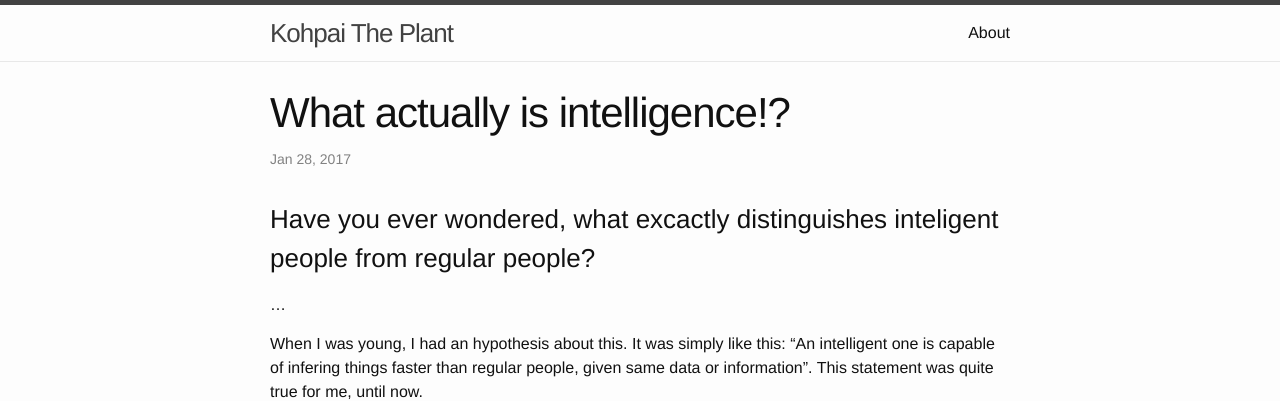
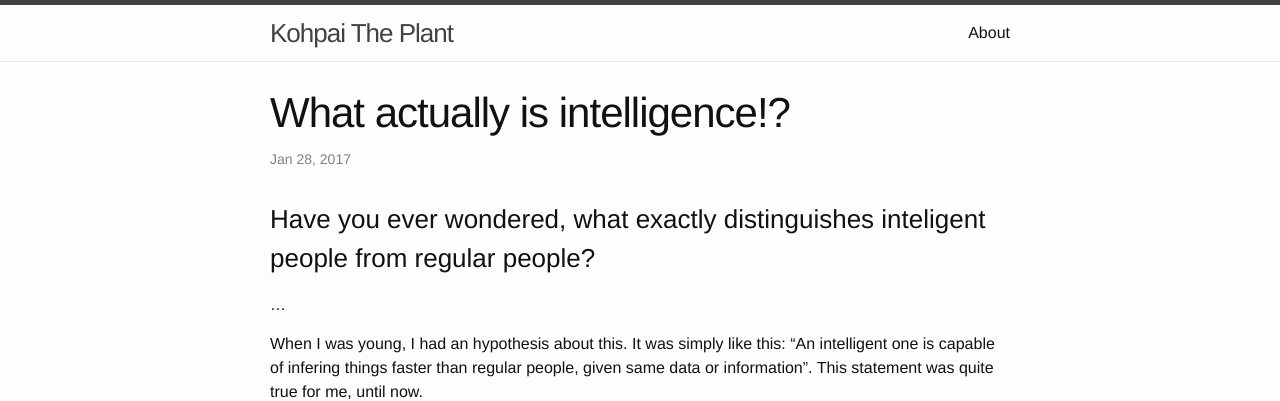
Before and after one commit to kohpai/kohpai.github.io, a Jekyll site: the page built from _posts/2017-01-29-what-actually-is-intelligence!?.md, in a window 1280 px wide. Shown: the top 401 px of the page. Built offline with Jekyll 4.4.1, drawn with Linux system fonts in a browser that asks for light colours.

Commit message:
Spelling of "exactly"

```diff
--- a/_posts/2017-01-29-what-actually-is-intelligence!?.md
+++ b/_posts/2017-01-29-what-actually-is-intelligence!?.md
@@ -4,7 +4,7 @@ title:  "What actually is intelligence!?"
 date:   2017-01-29 04:20:40 +0700
 categories: philosophy
 ---
-### Have you ever wondered, what excactly distinguishes inteligent people from regular people?
+### Have you ever wondered, what exactly distinguishes inteligent people from regular people?
 
 ...
 
```
